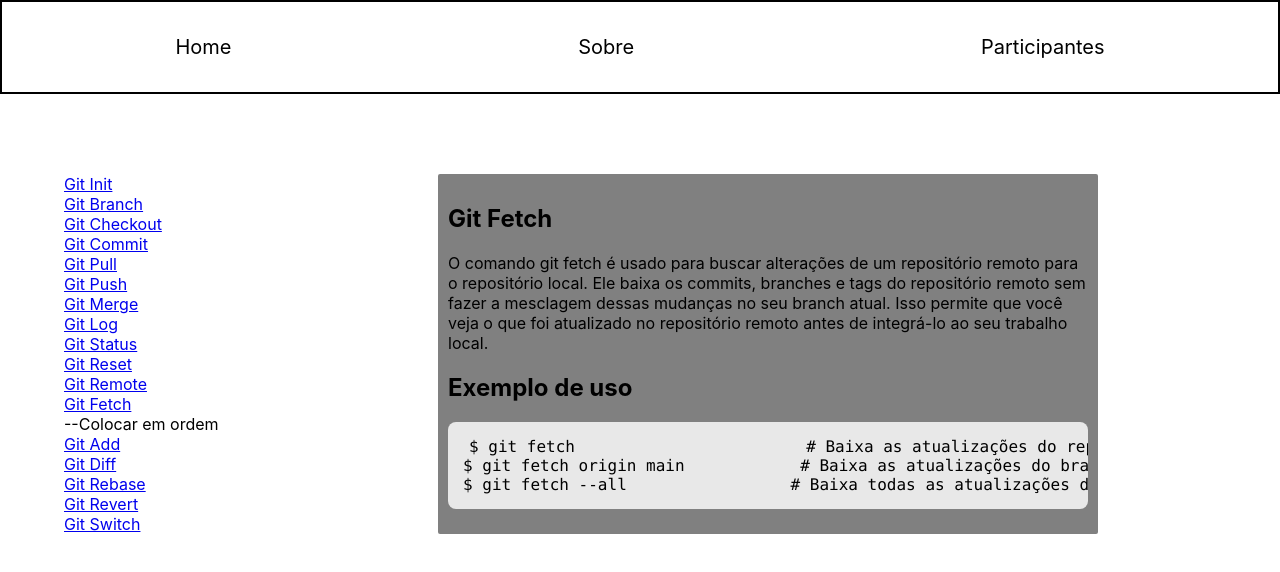
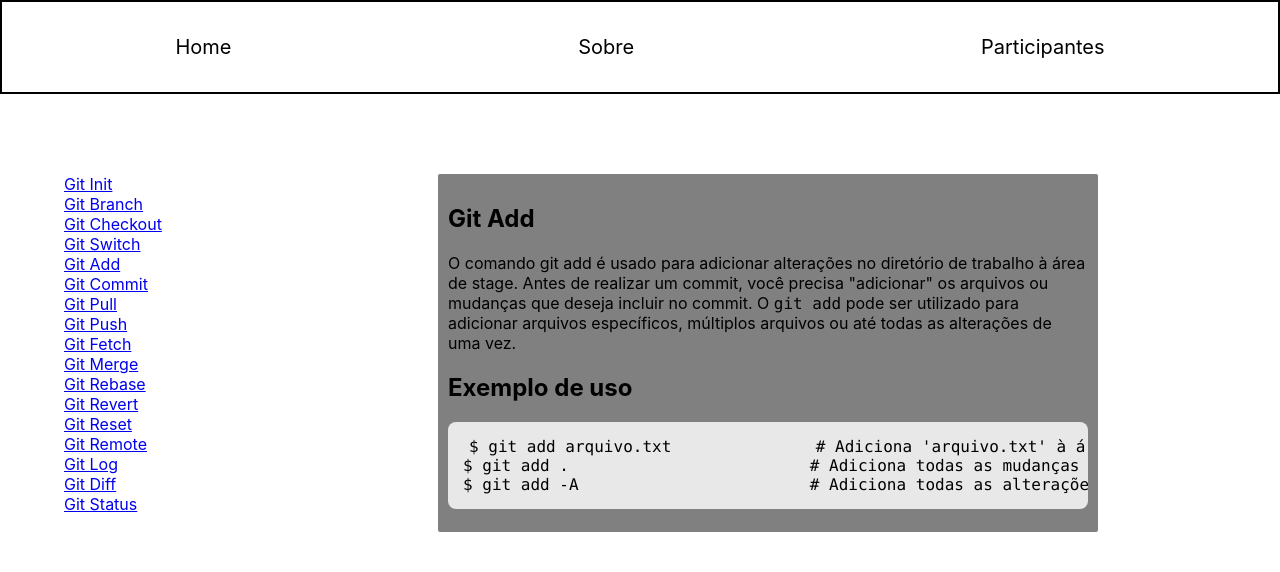
Before and after one commit to victoruller/trabalho_final_inform-tica_na_educa-o, a React (Create React App) app: page /topic/git-add in a window 1280 px wide. Shown: the top 572 px of the page. Built offline with nearby package versions, Linux system fonts and the light colour scheme.

Commit message:
Adiciona mais sub topicos para a sideBar

```diff
--- a/src/components/GitAdd.js
+++ b/src/components/GitAdd.js
@@ -1,21 +1,20 @@
 function GitAdd() {
     return (
         <div>
-            <h1>Git Fetch</h1>
+            <h1>Git Add</h1>
             <p>
-                O comando git fetch é usado para buscar alterações de um repositório remoto
-                para o repositório local. Ele baixa os commits, branches e tags do repositório remoto
-                sem fazer a mesclagem dessas mudanças no seu branch atual. Isso permite que você veja
-                o que foi atualizado no repositório remoto antes de integrá-lo ao seu trabalho local.
+                O comando git add é usado para adicionar alterações no diretório de trabalho à área de stage.
+                Antes de realizar um commit, você precisa "adicionar" os arquivos ou mudanças que deseja incluir no commit.
+                O <code>git add</code> pode ser utilizado para adicionar arquivos específicos, múltiplos arquivos ou até todas as alterações de uma vez.
             </p>
             <h2>Exemplo de uso</h2>
             <pre className="pre">
                 <code className="code">
-                    $ git fetch                        # Baixa as atualizações do repositório remoto sem mesclar
+                    $ git add arquivo.txt               # Adiciona 'arquivo.txt' à área de stage
                     <br />
-                    $ git fetch origin main            # Baixa as atualizações do branch 'main' do repositório 'origin'
+                    $ git add .                         # Adiciona todas as mudanças no diretório atual à área de stage
                     <br />
-                    $ git fetch --all                 # Baixa todas as atualizações de todos os repositórios remotos
+                    $ git add -A                        # Adiciona todas as alterações, incluindo exclusões de arquivos
                 </code>
             </pre>
         </div>
--- a/src/components/GitDiff.js
+++ b/src/components/GitDiff.js
@@ -1,21 +1,19 @@
 function GitDiff() {
     return (
         <div>
-            <h1>Git Fetch</h1>
+            <h1>Git Diff</h1>
             <p>
-                O comando git fetch é usado para buscar alterações de um repositório remoto
-                para o repositório local. Ele baixa os commits, branches e tags do repositório remoto
-                sem fazer a mesclagem dessas mudanças no seu branch atual. Isso permite que você veja
-                o que foi atualizado no repositório remoto antes de integrá-lo ao seu trabalho local.
+                O comando git diff é usado para exibir as diferenças entre os arquivos no diretório de trabalho e o repositório Git.
+                Ele mostra as alterações feitas que ainda não foram adicionadas ao stage ou comitadas, permitindo que você veja o que mudou antes de fazer o commit.
             </p>
             <h2>Exemplo de uso</h2>
             <pre className="pre">
                 <code className="code">
-                    $ git fetch                        # Baixa as atualizações do repositório remoto sem mesclar
+                    $ git diff                        # Mostra as mudanças não comitadas no diretório de trabalho
                     <br />
-                    $ git fetch origin main            # Baixa as atualizações do branch 'main' do repositório 'origin'
+                    $ git diff --staged               # Exibe as mudanças que foram adicionadas à área de stage
                     <br />
-                    $ git fetch --all                 # Baixa todas as atualizações de todos os repositórios remotos
+                    $ git diff arquivo.txt            # Exibe as diferenças para um arquivo específico
                 </code>
             </pre>
         </div>
--- a/src/components/GitRebase.js
+++ b/src/components/GitRebase.js
@@ -1,21 +1,19 @@
 function GitRebase() {
     return (
         <div>
-            <h1>Git Fetch</h1>
+            <h1>Git Rebase</h1>
             <p>
-                O comando git fetch é usado para buscar alterações de um repositório remoto
-                para o repositório local. Ele baixa os commits, branches e tags do repositório remoto
-                sem fazer a mesclagem dessas mudanças no seu branch atual. Isso permite que você veja
-                o que foi atualizado no repositório remoto antes de integrá-lo ao seu trabalho local.
+                O comando git rebase é usado para integrar mudanças de um branch em outro, movendo a base de um branch para outro ponto.
+                Ao contrário do git merge, que cria um commit de merge, o rebase "reaplica" os commits de um branch em cima de outro, criando um histórico linear.
             </p>
             <h2>Exemplo de uso</h2>
             <pre className="pre">
                 <code className="code">
-                    $ git fetch                        # Baixa as atualizações do repositório remoto sem mesclar
+                    $ git checkout feature-branch        # Muda para o branch 'feature-branch'
                     <br />
-                    $ git fetch origin main            # Baixa as atualizações do branch 'main' do repositório 'origin'
+                    $ git rebase main                    # Reaplica os commits de 'feature-branch' em cima do 'main'
                     <br />
-                    $ git fetch --all                 # Baixa todas as atualizações de todos os repositórios remotos
+                    $ git rebase --interactive HEAD~3    # Rebase interativo para modificar os últimos 3 commits
                 </code>
             </pre>
         </div>
--- a/src/components/GitRevert.js
+++ b/src/components/GitRevert.js
@@ -1,21 +1,20 @@
 function GitRevert() {
     return (
         <div>
-            <h1>Git Fetch</h1>
+            <h1>Git Revert</h1>
             <p>
-                O comando git fetch é usado para buscar alterações de um repositório remoto
-                para o repositório local. Ele baixa os commits, branches e tags do repositório remoto
-                sem fazer a mesclagem dessas mudanças no seu branch atual. Isso permite que você veja
-                o que foi atualizado no repositório remoto antes de integrá-lo ao seu trabalho local.
+                O comando git revert é usado para desfazer mudanças em um repositório Git criando um novo commit que anula o commit original.
+                Isso permite que você faça uma reversão segura sem perder o histórico de commits.
+                É uma maneira de corrigir erros em um commit sem precisar removê-lo completamente.
             </p>
             <h2>Exemplo de uso</h2>
             <pre className="pre">
                 <code className="code">
-                    $ git fetch                        # Baixa as atualizações do repositório remoto sem mesclar
+                    $ git revert HEAD                # Cria um novo commit que anula as últimas mudanças
                     <br />
-                    $ git fetch origin main            # Baixa as atualizações do branch 'main' do repositório 'origin'
+                    $ git revert commit-id        # Cria um novo commit que anula o commit especificado
                     <br />
-                    $ git fetch --all                 # Baixa todas as atualizações de todos os repositórios remotos
+                    $ git revert --no-commit HEAD   # Cria o novo commit, mas não faz commit automaticamente
                 </code>
             </pre>
         </div>
--- a/src/components/GitSwitch.js
+++ b/src/components/GitSwitch.js
@@ -1,21 +1,20 @@
 function GitSwitch() {
     return (
         <div>
-            <h1>Git Fetch</h1>
+            <h1>Git Switch</h1>
             <p>
-                O comando git fetch é usado para buscar alterações de um repositório remoto
-                para o repositório local. Ele baixa os commits, branches e tags do repositório remoto
-                sem fazer a mesclagem dessas mudanças no seu branch atual. Isso permite que você veja
-                o que foi atualizado no repositório remoto antes de integrá-lo ao seu trabalho local.
+                O comando git switch foi introduzido para simplificar a troca de branches no Git.
+                Ele permite mudar de um branch para outro de forma mais intuitiva do que o tradicional git checkout.
+                O git switch é utilizado para alternar entre branches existentes ou criar novos branches.
             </p>
             <h2>Exemplo de uso</h2>
             <pre className="pre">
                 <code className="code">
-                    $ git fetch                        # Baixa as atualizações do repositório remoto sem mesclar
+                    $ git switch feature-branch        # Muda para o branch 'feature-branch'
                     <br />
-                    $ git fetch origin main            # Baixa as atualizações do branch 'main' do repositório 'origin'
+                    $ git switch -c nova-feature       # Cria e muda para o branch 'nova-feature'
                     <br />
-                    $ git fetch --all                 # Baixa todas as atualizações de todos os repositórios remotos
+                    $ git switch -C feature-branch    # Cria o branch 'feature-branch' forçando a mudança, mesmo se ele já existir
                 </code>
             </pre>
         </div>
--- a/src/components/SideBar.js
+++ b/src/components/SideBar.js
@@ -8,21 +8,20 @@ function SideBar() {
         <li><Link to="/topic/git-init">Git Init</Link></li>
         <li><Link to="/topic/git-branch">Git Branch</Link></li>
         <li><Link to="/topic/git-checkout">Git Checkout</Link></li>
+        <li><Link to="/topic/git-switch">Git Switch</Link></li>
+        <li><Link to="/topic/git-add">Git Add</Link></li>
         <li><Link to="/topic/git-commit">Git Commit</Link></li>
         <li><Link to="/topic/git-pull">Git Pull</Link></li>
         <li><Link to="/topic/git-push">Git Push</Link></li>
+        <li><Link to="/topic/git-fetch">Git Fetch</Link></li>
         <li><Link to="/topic/git-merge">Git Merge</Link></li>
-        <li><Link to="/topic/git-log">Git Log</Link></li>
-        <li><Link to="/topic/git-status">Git Status</Link></li>
+        <li><Link to="/topic/git-rebase">Git Rebase</Link></li>
+        <li><Link to="/topic/git-revert">Git Revert</Link></li>
         <li><Link to="/topic/git-reset">Git Reset</Link></li>
         <li><Link to="/topic/git-remote">Git Remote</Link></li>
-        <li><Link to="/topic/git-fetch">Git Fetch</Link></li>
-        --Colocar em ordem
-        <li><Link to="/topic/git-add">Git Add</Link></li>
+        <li><Link to="/topic/git-log">Git Log</Link></li>
         <li><Link to="/topic/git-diff">Git Diff</Link></li>
-        <li><Link to="/topic/git-rebase">Git Rebase</Link></li>
-        <li><Link to="/topic/git-revert">Git Revert</Link></li>
-        <li><Link to="/topic/git-switch">Git Switch</Link></li>
+        <li><Link to="/topic/git-status">Git Status</Link></li>
       </ul>
     </div>
   );
```
